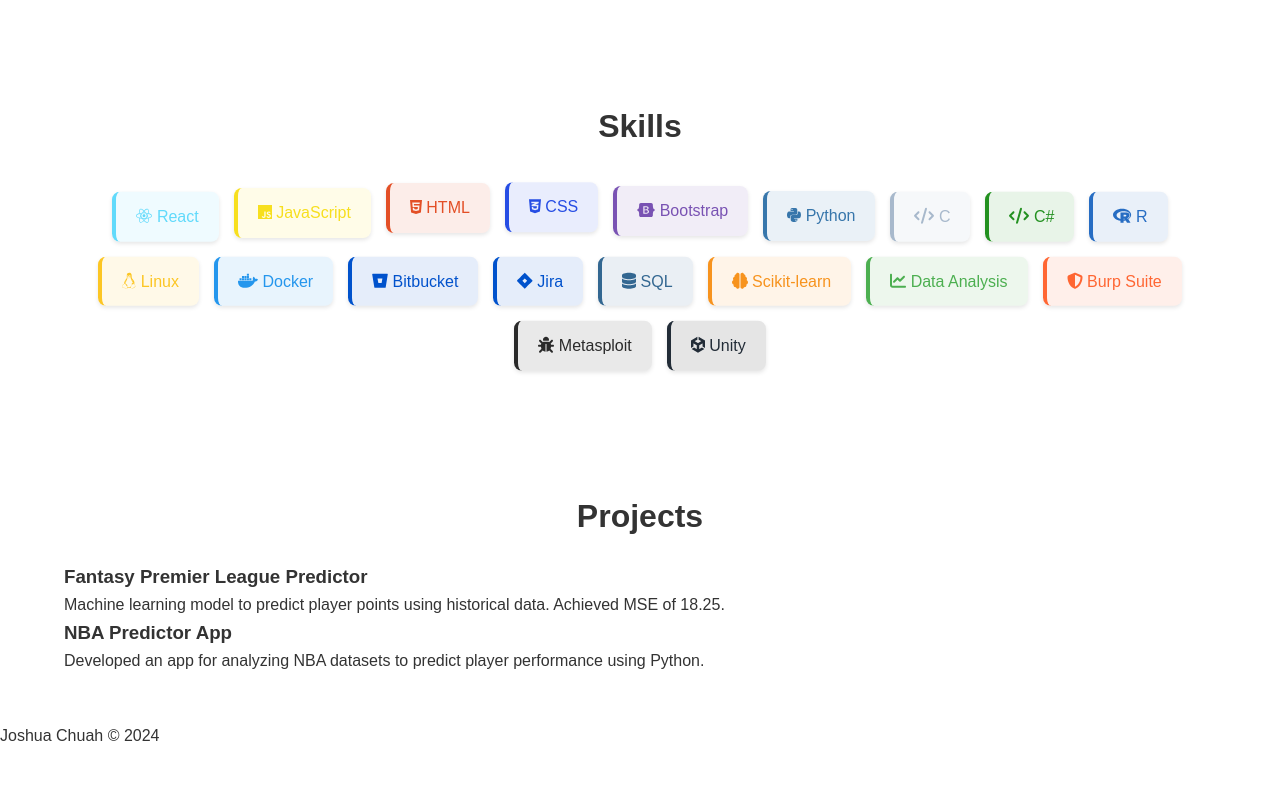
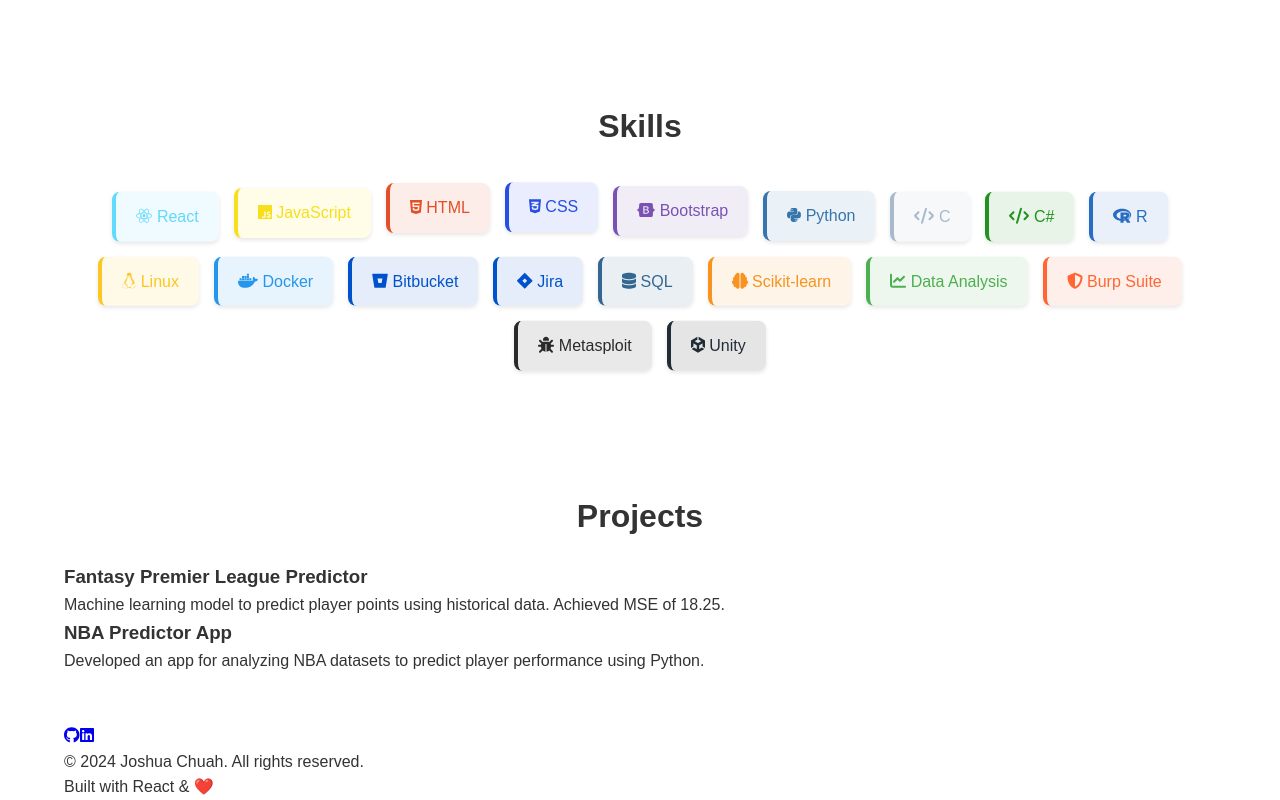
Before and after one commit to joshuachuah/joshuachuah-site, a React (Vite) app: page / in a window 1280 px wide. Shown: the part 1549-2349 px from the top of the page. Before the commit the page ends 2298 px from the top, so only its background shows below. Built offline with nearby package versions, Linux system fonts and the light colour scheme.

Commit message:
created footer component and added to app.jsx

```diff
--- /dev/null
+++ b/components/Footer.jsx
@@ -0,0 +1,28 @@
+import { FontAwesomeIcon } from '@fortawesome/react-fontawesome';
+import { faGithub, faLinkedin } from '@fortawesome/free-brands-svg-icons';
+
+const Footer = () => {
+    return (
+      <footer className="footer">
+        <div className="container footer-container">
+          <div className="footer-content">
+            <div className="footer-social">
+              <a href="https://github.com/joshuachuah" target="_blank" rel="noopener noreferrer">
+                <FontAwesomeIcon icon={faGithub} />
+              </a>
+              <a href="https://www.linkedin.com/in/joshua-chuah-916a15259/" target="_blank" rel="noopener noreferrer">
+                <FontAwesomeIcon icon={faLinkedin} />
+              </a>
+              {/* Add other social links as needed */}
+            </div>
+            <div className="footer-text">
+              <p>© {new Date().getFullYear()} Joshua Chuah. All rights reserved.</p>
+              <p>Built with React & ❤️</p>
+            </div>
+          </div>
+        </div>
+      </footer>
+    );
+};
+
+export default Footer;
--- a/src/App.jsx
+++ b/src/App.jsx
@@ -4,6 +4,7 @@
 import Intro from '../components/Intro'
 import Journey from '../components/Journey';
 import useScrollAnimation from '../hooks/useScrollAnimation';
+import Footer from '../components/Footer'
 import './styles.css'; // Your existing CSS file
 
 function App() {
@@ -16,10 +17,7 @@
       <Journey />
       <Skills />
       <Projects />
-
-      <footer>
-        <p>  Joshua Chuah &copy; {new Date().getFullYear()} </p>
-      </footer>
+      <Footer />
     </div>
   );
 }
```
